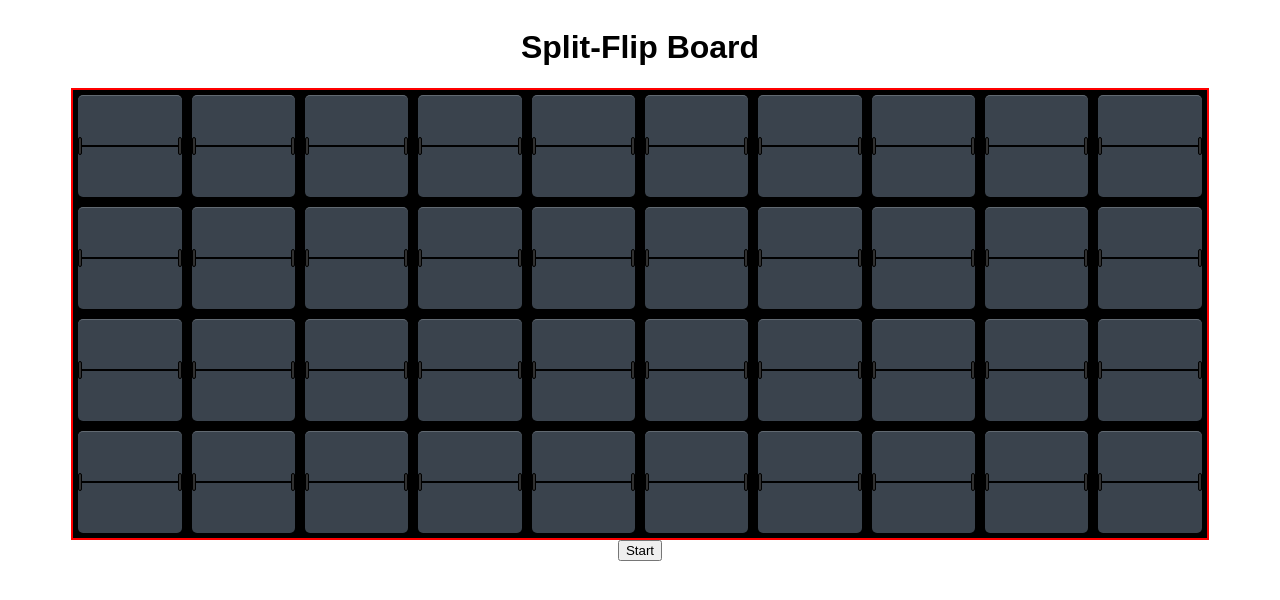
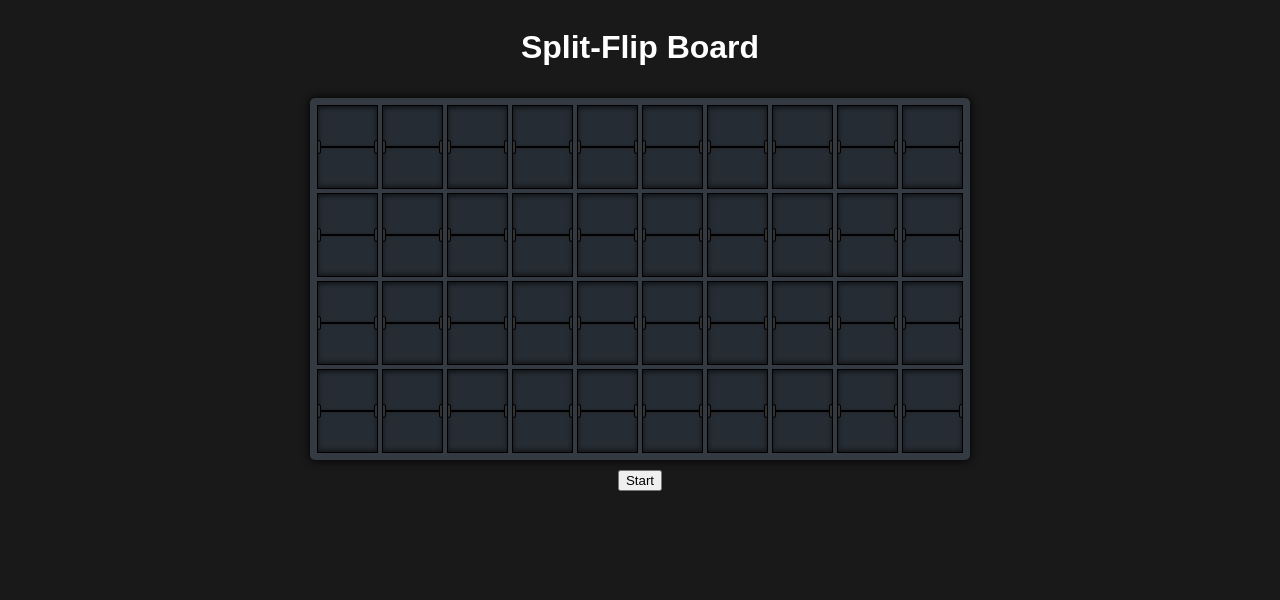
Before and after one commit to nickbarrow/SplitFlip, a React (Create React App) app: page / in a window 1280 px wide. Shown: the top 600 px of the page. Built offline with nearby package versions, Linux system fonts and the light colour scheme.

Commit message:
Trying some styling and making it more board-like

```diff
--- a/src/App.js
+++ b/src/App.js
@@ -1,5 +1,6 @@
 import React, { useState } from 'react'
 import SplitFlipBoard from './SplitFlipBoard'
+import SplitFlip from './SplitFlip'
 
 export default function App() {
   const [play, setPlay] = useState(false)
--- a/src/SplitFlip/index.js
+++ b/src/SplitFlip/index.js
@@ -3,7 +3,7 @@
 
 export default function SplitFlip(props) {
   const character = props.character || ' '
-  const characters = 'ABCDEFGHIJKLMNOPQRSTUVWXYZ1234567890,.?\'"-=!@#$%^&*()_+ '.split(
+  const characters = 'ABCDEFGHIJKLMNOPQRSTUVWXYZ1234567890,.?!\'"-=@#$%^&*()_+ '.split(
     ''
   )
   const animationDuration = 50
@@ -24,6 +24,8 @@
 
   // Flip sequentially until we hit desired character.
   const sequentialFlip = async () => {
+    if (character === ' ') return
+
     let index = 0
 
     while (index !== characters.indexOf(character) + 1) {
--- a/src/SplitFlip/splitFlip.scss
+++ b/src/SplitFlip/splitFlip.scss
@@ -1,21 +1,25 @@
-$cardHeight: 50px;
-$fontSize: 80px;
+$flapHeight: 40px;
+$fontSize: 56px;
+// $flapWidth: 10%;
+$flapWidth: calc(1em + 5px);
 $animationDuration: 50ms;
+$bg: rgb(38, 44, 51);
 $flippingBG: rgb(7, 9, 10);
 
-* {
-  box-sizing: border-box;
-}
+* { box-sizing: border-box; }
 
 .split-flip {
-  font-family: monospace;
+  font-family: sans-serif;
+  font-size: $fontSize;
   background-color: black;
   color: white;
-  width: 10%;
+  min-width: $flapWidth;
   position: relative;
-  padding: 5px;
+  padding: 1px;
+  margin: 2px;
   display: flex;
   flex-direction: column;
+  overflow: hidden;
 
   .guide {
     position: absolute;
@@ -27,49 +31,53 @@
     z-index: 3;
     top: 42%;
 
-    &.left { left: 5px; }
-    &.right { right: 5px; }
+    &.left { left: 0; }
+    &.right { right: 0; }
   }
 
   .top, .bottom {
-    height: $cardHeight;
+    height: $flapHeight;
     font-size: $fontSize;
     text-align: center;
     overflow: hidden;
     position: relative;
   }
   .top {
-    border-top-left-radius: 5px;
-    border-top-right-radius: 5px;
-    background-color: rgb(58, 67, 77);
+    background-color: $bg;
     margin-bottom: 2px;
+    padding-top: 5px;
+    // border-top-left-radius: 5px;
+    // border-top-right-radius: 5px;
 
     .old {
       width: 100%;
       height: 100%;
-      border-top-left-radius: 5px;
-      border-top-right-radius: 5px;
-      background-color: rgb(58, 67, 77);
       position: absolute;
       top: 0;
       left: 0;
       z-index: 1;
-      padding-top: 5px;
+      padding-top: 10px;
       transform-origin: bottom;
-      border-top: 1px solid rgba(255, 255, 255, 0.2);
+      // border-top: 1px solid rgba(255, 255, 255, 0.2);
+      // border-top-left-radius: 5px;
+      // border-top-right-radius: 5px;
+      box-shadow: inset 0 2px 5px rgba(0, 0, 0, 0.6);
     }
     .new {
+      background-color: $bg;
       position: relative;
       z-index: 0;
+      width: 100%;
       height: 100%;
-      padding-top: 4px;
+      padding-top: 5px;
     }
   }
 
   .bottom {
-    border-bottom-left-radius: 5px;
-    border-bottom-right-radius: 5px;
-    background-color: rgb(58, 67, 77);
+    background-color: $bg;
+    box-shadow: inset 0 -2px 5px rgba(0, 0, 0, 0.5);
+    // border-bottom-left-radius: 5px;
+    // border-bottom-right-radius: 5px;
 
     .old {
       width: 100%;
@@ -84,14 +92,13 @@
       position: absolute;
       top: 0;
       left: 0;
-      border-bottom-left-radius: 10px;
-      border-bottom-right-radius: 10px;
-      background-color: rgb(58, 67, 77);
+      background-color: $bg;
       z-index: 1;
       line-height: 0;
-
       transform-origin: top;
       transform: rotateX(-90deg);
+      // border-bottom-left-radius: 10px;
+      // border-bottom-right-radius: 10px;
     }
   }
 
--- a/src/SplitFlipBoard/SplitFlipBoard.scss
+++ b/src/SplitFlipBoard/SplitFlipBoard.scss
@@ -1,5 +1,19 @@
+body {
+  background-color: rgba(0, 0, 0, 0.9);
+  color: white;
+}
+
 .split-flip-board {
-  border: 2px solid red;
-  width: 90%;
-  // max-width: 700px;
+  padding: 5px;
+  border-radius: 5px;
+  background-color: rgb(51, 58, 65);
+  font-size: 56px;
+  width: calc(((1em + 9px) * 10) + 10px);
+  filter: drop-shadow(0 0 5px black);
+  margin: 10px auto;
+
+  .split-flip-row {
+    display: flex;
+    flex-direction: row;
+  }
 }
--- a/src/SplitFlipBoard/index.js
+++ b/src/SplitFlipBoard/index.js
@@ -4,7 +4,7 @@
 
 export default function SplitFlipBoard(props) {
   return (
-    <div style={{ display: 'flex', flexDirection: 'row' }}>
+    <div className="split-flip-row">
       {props.message.split('').map((character) => {
         return <SplitFlip character={character} play={props.play} />
       })}
```
